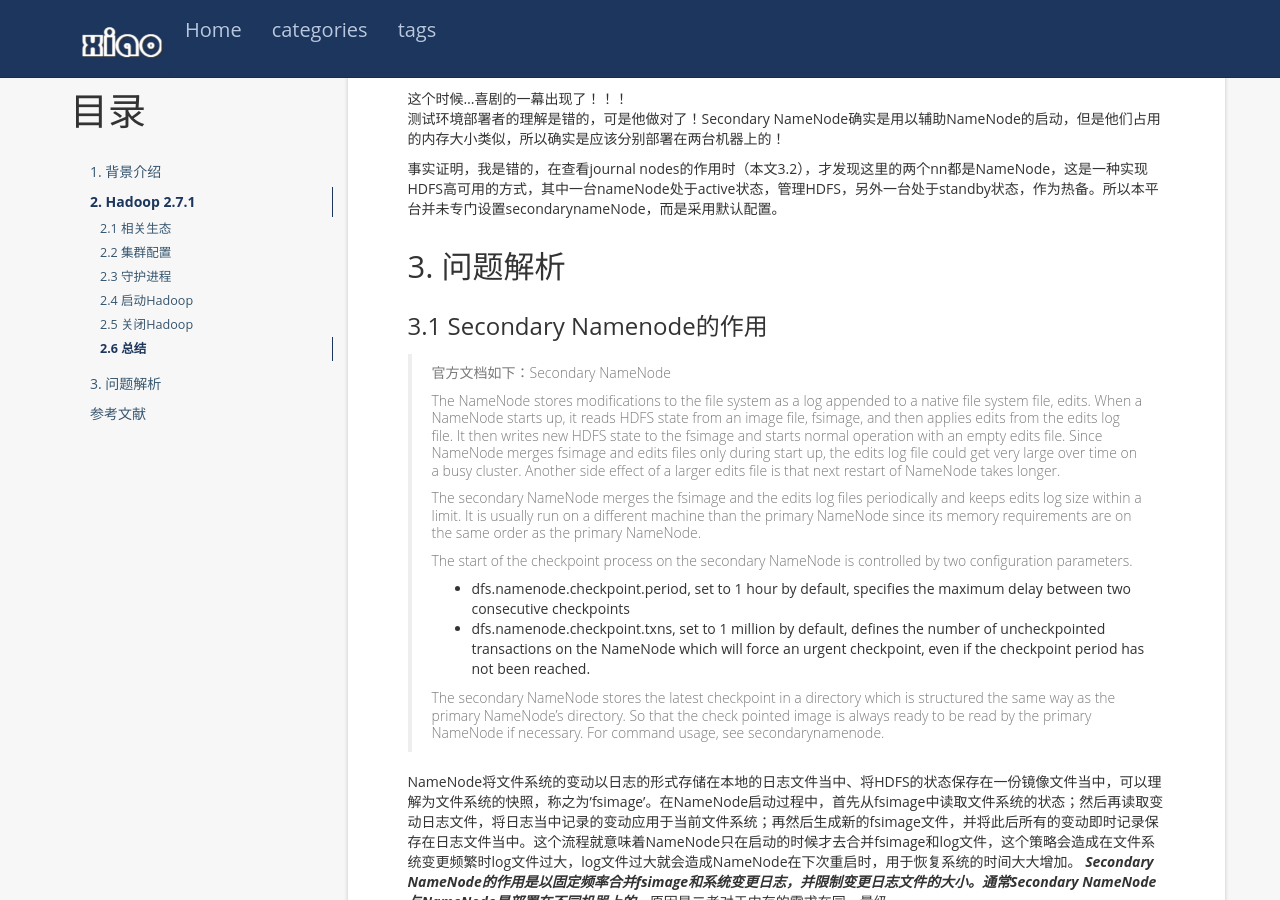
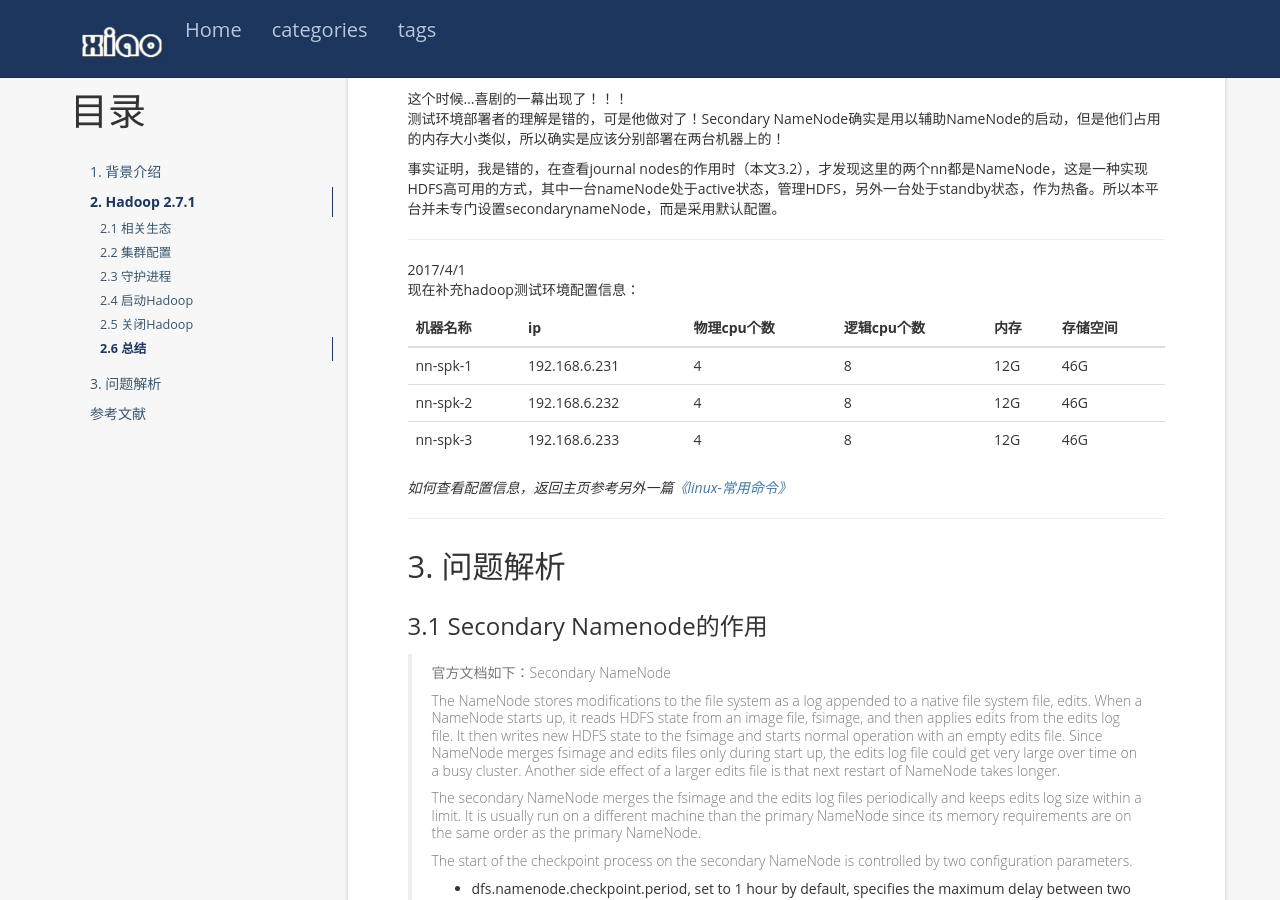
Before and after one commit to betterxys/betterxys.github.io, a Jekyll site: the page built from _posts/big_data/2017-03-29-hadoop-setup.md, in a window 1280 px wide and 900 px high, scrolled down 7448 px. Built offline with Jekyll 4.4.1, drawn with Linux system fonts in a browser that asks for light colours; nearby versions of some CDN libraries; comment, search, counter and statistics services are not loaded.

Commit message:
path changed

```diff
--- a/_posts/2017-03-29-hadoop-setup.md
+++ b/_posts/big_data/2017-03-29-hadoop-setup.md
@@ -307,6 +307,22 @@ bin/mapred --daemon stop historyserver
 
 事实证明，我是错的，在查看journal nodes的作用时（本文3.2），才发现这里的两个nn都是NameNode，这是一种实现HDFS高可用的方式，其中一台nameNode处于active状态，管理HDFS，另外一台处于standby状态，作为热备。所以本平台并未专门设置secondarynameNode，而是采用默认配置。
 
+---
+2017/4/1
+现在补充hadoop测试环境配置信息：
+
+机器名称| ip|物理cpu个数|逻辑cpu个数|内存|存储空间
+   ---  |---|    ---    |    ---    |--- |  ---
+nn-spk-1  | 192.168.6.231 | 4 | 8 | 12G | 46G
+nn-spk-2  | 192.168.6.232 | 4 | 8 | 12G | 46G
+nn-spk-3  | 192.168.6.233 | 4 | 8 | 12G | 46G
+
+
+*如何查看配置信息，返回主页参考另外一篇[《linux-常用命令》]()*
+
+
+---
+
 ## 3. 问题解析
 
 ### 3.1 Secondary Namenode的作用
```
Also changed, not shown: _posts/linux/2017-04-01-linux-command.md (added, +53 -0 lines), _posts/big_data/2017-03-21-report-big-data-system.md (renamed from _posts/2017-03-21-report-big-data-system.md), _posts/deep_learning/2017-03-24-sequential-lstm-model.md (renamed from _posts/2017-03-24-sequential-lstm-model.md), _posts/linux/2016-06-03-linux-oracle-install.md (renamed from _posts/2016-06-03-linux-oracle-install.md), _posts/nlp/2017-03-29-report-nlp-car-comments.md (renamed from _posts/2017-03-29-report-nlp-car-comments.md), _posts/others/2016-07-25-essay-cite-format.md (renamed from _posts/2016-07-25-essay-cite-format.md), _posts/spider/2016-06-19-spider-logon.md (renamed from _posts/2016-06-19-spider-logon.md), _posts/stastical_learning/2017-01-17-stastic-LB.md (renamed from _posts/2017-01-17-stastic-LB.md), _posts/stastical_learning/2017-03-20-fbprophet.md (renamed from _posts/2017-03-20-fbprophet.md), _posts/vm/2016-05-31-vm-network.md (renamed from _posts/2016-05-31-vm-network.md), _posts/vm/2016-05-31-vm-static-IP.md (renamed from _posts/2016-05-31-vm-static-IP.md).
